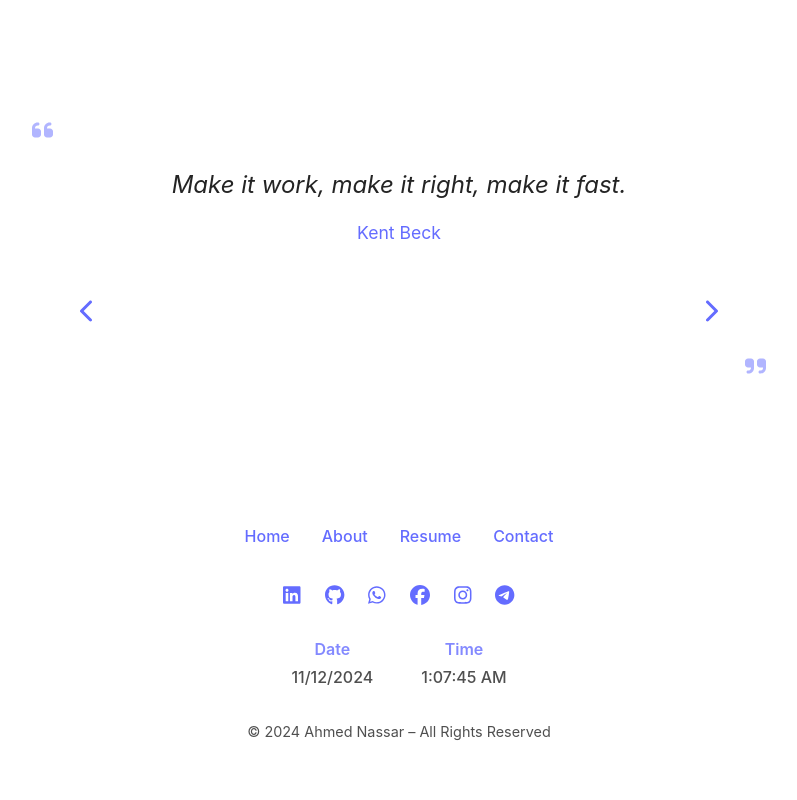
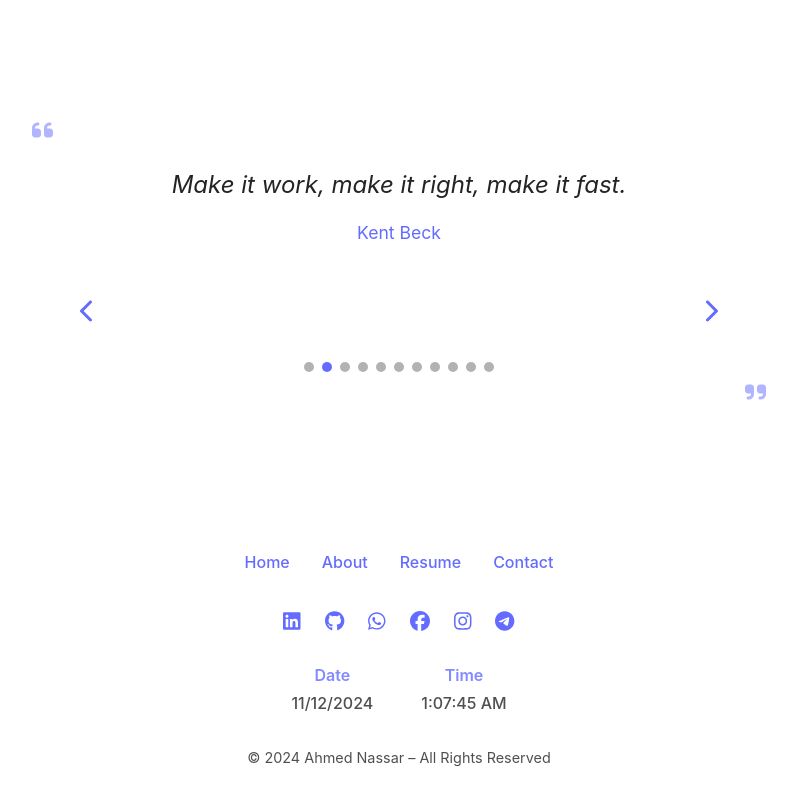
Before and after one commit to steadydev7/developer-portfolio, a React (Vite) app: page / in a window 1280 px wide. Shown: the part 5390-6190 px from the top of the page, without its empty margins (241-1038 px from the left). Before the commit the page ends 6164 px from the top, so only its background shows below. Built offline with nearby package versions, Linux system fonts and the light colour scheme.

Commit message:
feat: enhance Quotes component with interactive quote points and tracking for resume downloads

```diff
--- a/index.html
+++ b/index.html
@@ -14,9 +14,6 @@
 
     gtag('config', 'G-XGC9BKTSD1');
   </script>
-  <script type="text/javascript" data-cmp-ab="1"
-    src="https://cdn.consentmanager.net/delivery/autoblocking/32727f4e91d90.js"
-    data-cmp-host="b.delivery.consentmanager.net" data-cmp-cdn="cdn.consentmanager.net" data-cmp-codesrc="16"></script>
   <title>Ahmed Nassar</title>
 </head>
 
--- a/package.json
+++ b/package.json
@@ -42,6 +42,7 @@
     "@vercel/speed-insights": "^1.1.0",
     "aos": "^2.3.4",
     "bootstrap": "^5.3.3",
+    "chart.js": "^4.4.6",
     "emailjs-com": "^3.2.0",
     "firebase": "^10.14.1",
     "framer-motion": "^11.0.5",
@@ -49,6 +50,7 @@
     "prop-types": "^15.8.1",
     "react": "^18.3.1",
     "react-bootstrap": "^2.10.1",
+    "react-chartjs-2": "^5.2.0",
     "react-country-flag": "^3.1.0",
     "react-dom": "^18.3.1",
     "react-ga4": "^2.1.0",
--- a/src/components/Quotes/Quotes.jsx
+++ b/src/components/Quotes/Quotes.jsx
@@ -17,10 +17,7 @@ const Quotes = () => {
       text: "Programming is not about typing, it's about thinking.",
       author: 'Bjarne Stroustrup',
     },
-    {
-      text: 'Make it work, make it right, make it fast.',
-      author: 'Kent Beck',
-    },
+    { text: 'Make it work, make it right, make it fast.', author: 'Kent Beck' },
     {
       text: 'Simplicity is prerequisite for reliability.',
       author: 'Edsger W. Dijkstra',
@@ -37,10 +34,7 @@ const Quotes = () => {
       text: 'Good code is easy for humans to understand.',
       author: 'Martin Fowler',
     },
-    {
-      text: 'Experience is learning from mistakes.',
-      author: 'Oscar Wilde',
-    },
+    { text: 'Experience is learning from mistakes.', author: 'Oscar Wilde' },
     {
       text: 'Your most unhappy customers are your greatest source of learning.',
       author: 'Bill Gates',
@@ -69,9 +63,12 @@ const Quotes = () => {
     );
   };
 
+  const selectQuote = (index) => {
+    setCurrentQuote(index);
+  };
+
   useEffect(() => {
     const interval = setInterval(nextQuote, 3500);
-
     return () => clearInterval(interval);
   }, [nextQuote]);
 
@@ -91,6 +88,15 @@ const Quotes = () => {
               <FontAwesomeIcon icon={faChevronRight} />
             </button>
           </div>
+          <div className="quote-points">
+            {quotes.map((_, index) => (
+              <span
+                key={index}
+                onClick={() => selectQuote(index)}
+                className={`quote-point ${index === currentQuote ? 'active' : ''}`}
+              />
+            ))}
+          </div>
         </div>
       </div>
     </Container>
--- a/src/components/Quotes/Quotes.scss
+++ b/src/components/Quotes/Quotes.scss
@@ -74,6 +74,30 @@
       transform: scale(1.1);
     }
   }
+
+  .quote-points {
+    display: flex;
+    justify-content: center;
+    gap: 0.5rem;
+    margin-top: 1rem;
+
+    .quote-point {
+      width: 10px;
+      height: 10px;
+      background-color: rgba(0, 0, 0, 0.3);
+      border-radius: 50%;
+      cursor: pointer;
+      transition: background-color 0.3s ease;
+
+      &.active {
+        background-color: var(--primary);
+      }
+
+      &:hover {
+        background-color: var(--secondary);
+      }
+    }
+  }
 }
 
 @media (max-width: 768px) {
--- a/src/components/Resume/Resume.jsx
+++ b/src/components/Resume/Resume.jsx
@@ -157,6 +157,15 @@ const Resume = () => {
   };
 
   const handleResumeDownload = () => {
+    // Track resume download event
+    if (window.gtag) {
+      window.gtag('event', 'download_resume', {
+        event_category: 'Resume',
+        event_label: 'Resume Download',
+        value: 1,
+      });
+    }
+
     // Download resume
     const link = document.createElement('a');
     link.href = '/portfolio/assets/PDFs/resume.pdf';
```
Also changed, not shown: 1 other file (tests, documents, lock files or other folders).
